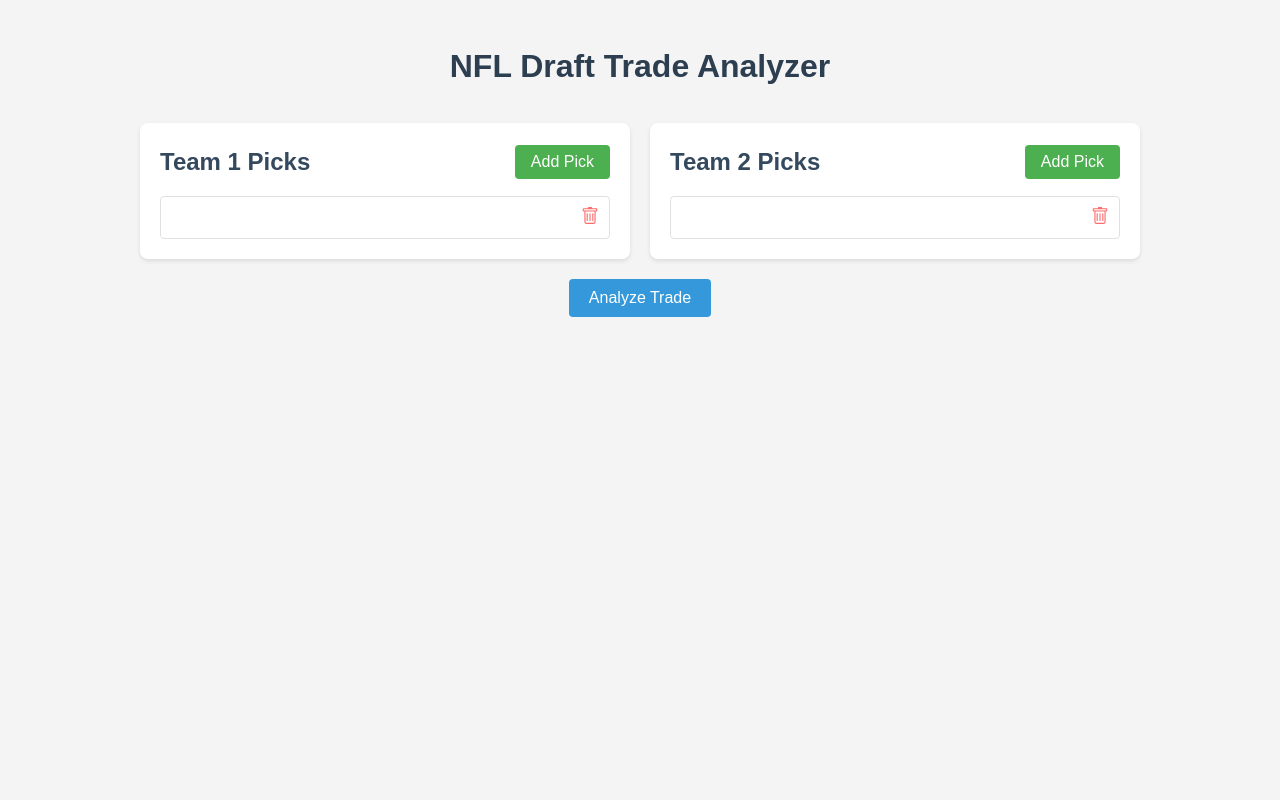
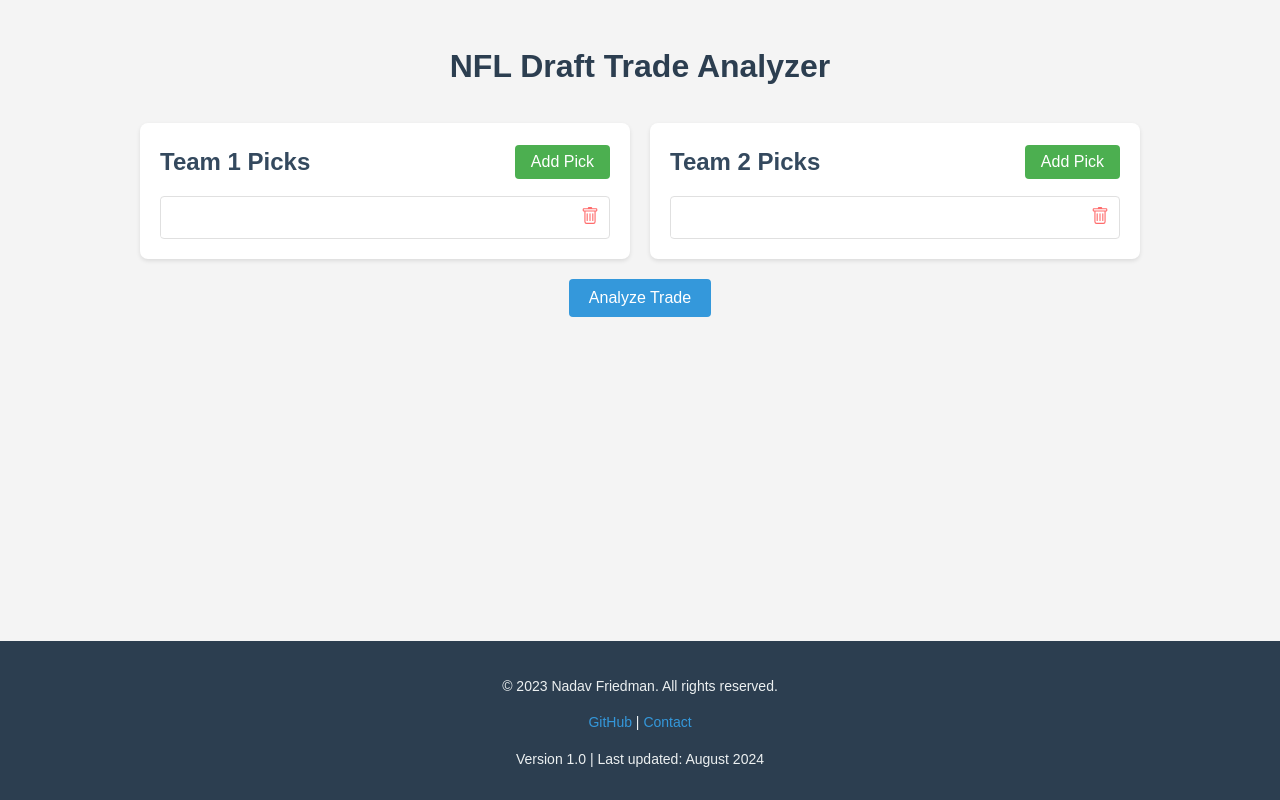
Before and after one commit to nafriedman/nfl-draft-pick-trade-analyzer, a Flask app: page / in a window 1280 px wide. Run offline with Flask 3, Linux system fonts and the light colour scheme.

Commit message:
added a footer

```diff
--- a/trade_analyzer/static/style.css
+++ b/trade_analyzer/static/style.css
@@ -267,3 +267,48 @@
 .difference.low {
     color: #f39c12;
 }
+
+/* Footer styles */
+footer {
+    flex-shrink: 0;
+    background-color: #2c3e50;
+    color: #ecf0f1;
+    text-align: center;
+    padding: 20px 0;
+}
+
+.footer-content {
+    max-width: 1000px;
+    margin: 0 auto;
+}
+
+.footer-text {
+    font-size: 14px;
+    margin-bottom: 10px;
+}
+
+.footer-link {
+    color: #3498db;
+    text-decoration: none;
+    transition: color 0.3s ease;
+}
+
+.footer-link:hover {
+    color: #2980b9;
+}
+
+/* Page layout */
+html, body {
+    height: 100%;
+    margin: 0;
+}
+
+.page-container {
+    display: flex;
+    flex-direction: column;
+    min-height: 100vh;
+}
+
+.content-wrap {
+    flex: 1 0 auto;
+}
--- a/trade_analyzer/templates/base.html
+++ b/trade_analyzer/templates/base.html
@@ -7,6 +7,8 @@
     <link rel="stylesheet" href="{{ url_for('static', filename='style.css') }}">
 </head>
 <body>
+    <div class="page-container">
+        <div class="content-wrap">
             <div class="container">
                 <header>
                     <h1>NFL Draft Trade Analyzer</h1>
@@ -77,6 +79,20 @@
                     </div>
                 </main>
             </div>
+        </div>
+        <footer>
+            <div class="footer-content">
+                <p class="footer-text">© 2023 Nadav Friedman. All rights reserved.</p>
+                <p class="footer-text">
+                    <a href="https://github.com/nafriedman" class="footer-link" target="_blank">GitHub</a> |
+                    <a href="mailto:nadav.friedman26@gmail.com" class="footer-link">Contact</a>
+                </p>
+                <p class="footer-text">
+                    Version 1.0 | Last updated: August 2024
+                </p>
+            </div>
+        </footer>
+    </div>
     <script src="{{ url_for('static', filename='index.js') }}"></script>
 </body>
 </html>
```
Lines whose indentation alone changed are shown as unchanged.
